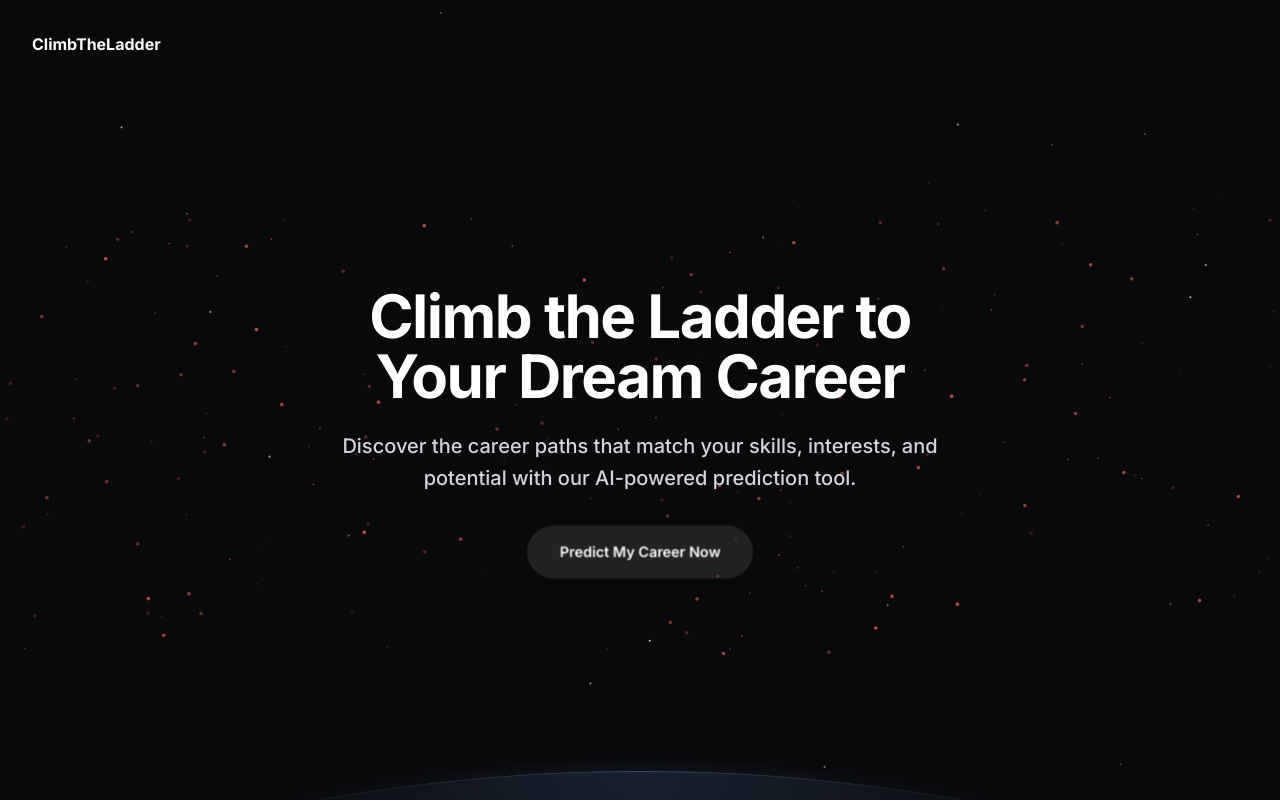
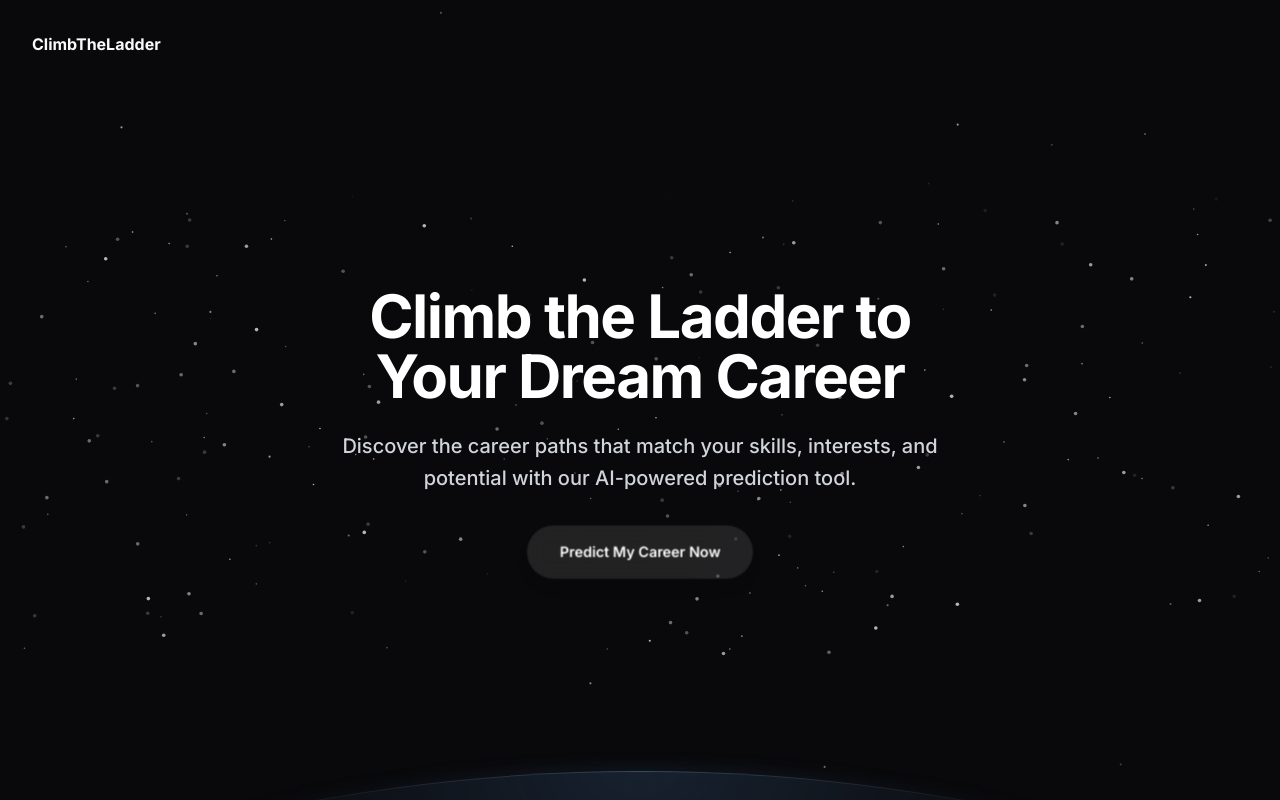
Before and after one commit to climb-the-ladder/recommender-frontend, a Next.js app: page / in a window 1280 px wide. Shown: the top 800 px of the page. Built offline with nearby package versions, Linux system fonts and the light colour scheme.

Commit message:
Update hero-section.tsx

```diff
--- a/components/hero-section.tsx
+++ b/components/hero-section.tsx
@@ -13,7 +13,7 @@ export function HeroSection() {
         className="absolute inset-0 z-[-1] h-full w-full" // Lower z-index to ensure it’s behind everything
         quantity={200}
         ease={30}
-        color="#FF6B6B"
+        colors={["#FF6B6B", "#4ECDC4", "#45B7D1", "#96CEB4"]}
         size={0.8}
         staticity={30}
         vx={0.05}
```
